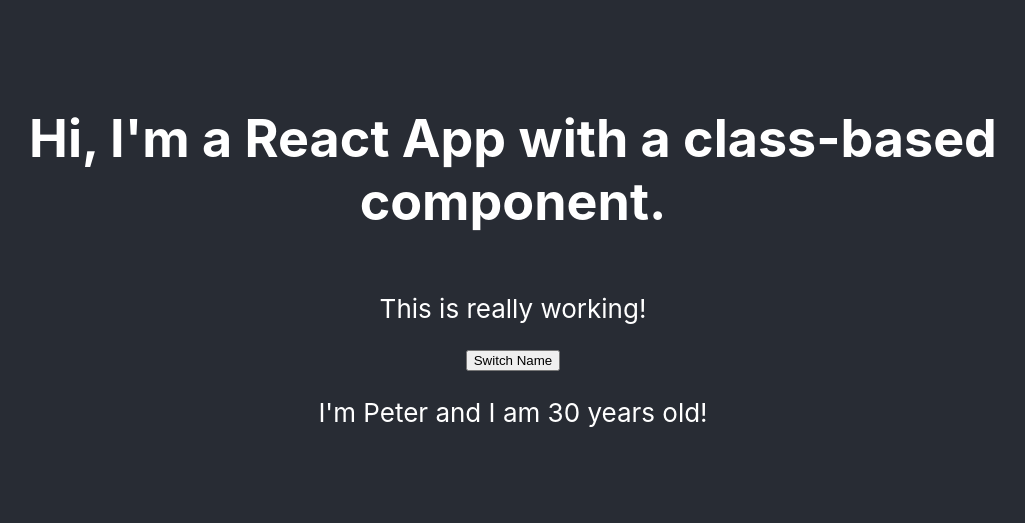
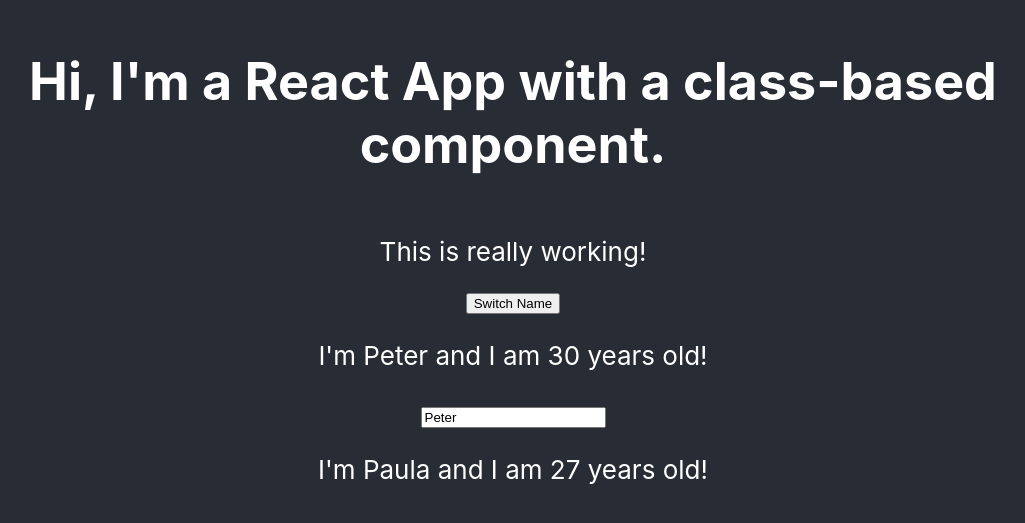
Before and after one commit to pdcodes/React101, a React (Create React App) app in the folder my-app/: page / in a window 1280 px wide. Shown: the part 137-660 px from the top of the page, without its empty margins (127-1152 px from the left). Built offline with nearby package versions, Linux system fonts and the light colour scheme.

Commit message:
Getting into the weeds of state between components

```diff
--- a/my-app/src/App.js
+++ b/my-app/src/App.js
@@ -1,6 +1,7 @@
 import React, { Component, /* useState */ } from 'react';
 import './App.css';
 import Person from './Components/Person/Person';
+import ImmutablePerson from './Components/ImmutablePerson/ImmutablePerson';
 
 /*
 There are a few ways to implement components:
@@ -69,16 +70,30 @@
 // What's included below is referred to as a container, state-ful, or smart component
 // You generally want less of these because it's challenging to keep track of state across an app
 class App extends Component {
-  state = {
-    persons: [
-      { name: 'Peter', age: 30 },
-    ]
+  constructor(props) {
+    super(props)
+    this.state = {
+      persons: [
+        { name: 'Peter', age: 30 },
+        { name: 'Paula', age: 27 }
+      ]
+    }
   }
 
   switchNameHandler = () => {
     this.setState( {
       persons: [
         { name: 'Mitch', age: 45 },
+        { name: 'Niles', age: 7 }
+      ]
+    })
+  }
+
+  nameChangedHandler = (event) => {
+    this.setState( {
+      persons: [
+        { name: event.target.value, age: 30 },
+        { name: 'Natalie', age: 7 }
       ]
     })
   }
@@ -90,7 +105,18 @@
           <h1>Hi, I'm a React App with a class-based component.</h1>
           <p>This is really working!</p>
           <button onClick={this.switchNameHandler}>Switch Name</button>
-          <Person name={this.state.persons[0].name} age={this.state.persons[0].age} />
+          <Person
+            name={this.state.persons[0].name}
+            age={this.state.persons[0].age}
+            // You can path methods as props
+            // This allows you to pass methods between components
+            click={this.switchNameHandler}
+            changed={this.nameChangedHandler}
+          />
+          <ImmutablePerson
+            name={this.state.persons[1].name}
+            age={this.state.persons[1].age}
+          />
         </header>
       </div>
     )
--- /dev/null
+++ b/my-app/src/Components/ImmutablePerson/ImmutablePerson.js
@@ -0,0 +1,12 @@
+import React from 'react';
+
+const immutableperson = (props) => {
+    return (
+        <div>
+            <p>I'm {props.name} and I am {props.age} years old!</p>
+            <p>{props.children}</p>
+        </div>
+    )
+};
+
+export default immutableperson
--- a/my-app/src/Components/Person/Person.js
+++ b/my-app/src/Components/Person/Person.js
@@ -6,8 +6,9 @@
 const person = (props) => {
     return (
         <div>
-            <p>I'm {props.name} and I am {props.age} years old!</p>
+            <p onClick={props.click}>I'm {props.name} and I am {props.age} years old!</p>
             <p>{props.children}</p>
+            <input type="text" onChange={props.changed} value={props.name} />
         </div>
     )
 };
```
